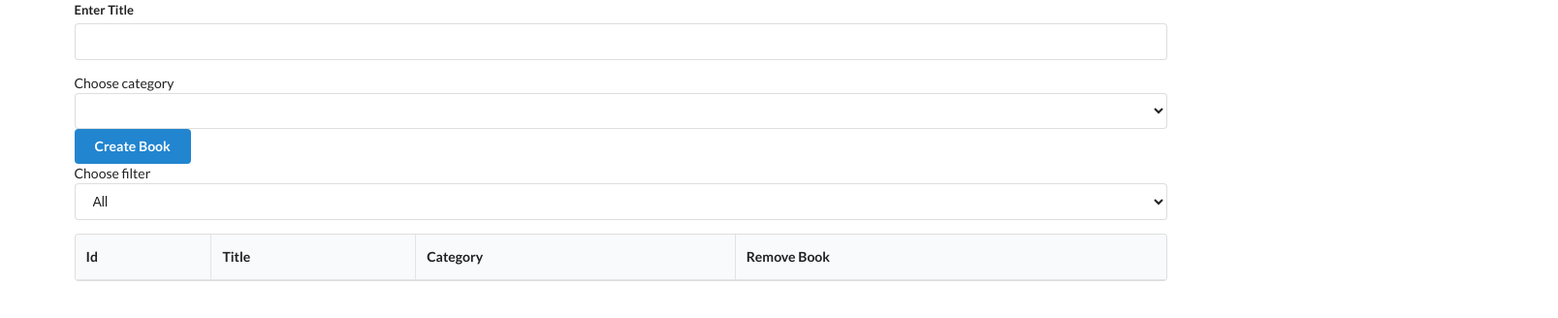
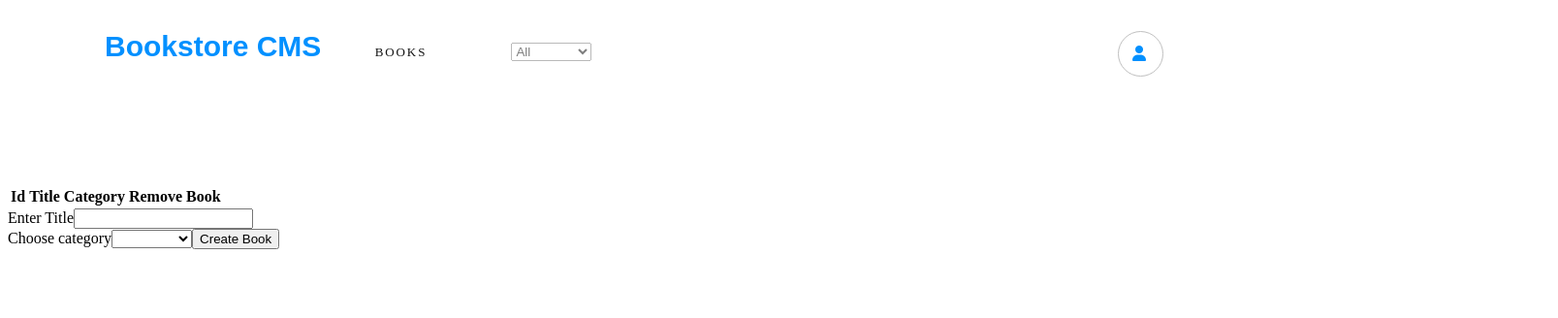
Before and after one commit to SamroodAli/magic-books, a React (Create React App) app: page / in a window 1280 px wide. Shown: the top 328 px of the page at 97% size, 1607 px wide, since content can reach past the window. Built offline with nearby package versions, Linux system fonts and the light colour scheme.

Commit message:
Style: Style header for the bookstore

```diff
--- a/public/index.html
+++ b/public/index.html
@@ -25,11 +25,25 @@
       Learn how to configure a non-root public URL by running `npm run build`.
     -->
     <title>Magic Books</title>
-    <link rel="stylesheet" href="https://cdnjs.cloudflare.com/ajax/libs/semantic-ui/2.4.1/semantic.min.css" integrity="sha512-8bHTC73gkZ7rZ7vpqUQThUDhqcNFyYi2xgDgPDHc+GXVGHXq+xPjynxIopALmOPqzo9JZj0k6OqqewdGO3EsrQ==" crossorigin="anonymous" referrerpolicy="no-referrer" />
+
+    <link rel="preconnect" href="https://fonts.googleapis.com" />
+    <link rel="preconnect" href="https://fonts.gstatic.com" crossorigin />
+    <link
+      href="https://fonts.googleapis.com/css2?family=Montserrat:wght@100&display=swap"
+      rel="stylesheet"
+    />
+    <link
+      rel="stylesheet"
+      href="https://cdnjs.cloudflare.com/ajax/libs/font-awesome/6.0.0-beta2/css/all.min.css"
+      integrity="sha512-YWzhKL2whUzgiheMoBFwW8CKV4qpHQAEuvilg9FAn5VJUDwKZZxkJNuGM4XkWuk94WCrrwslk8yWNGmY1EduTA=="
+      crossorigin="anonymous"
+      referrerpolicy="no-referrer"
+    />
   </head>
   <body>
     <noscript>You need to enable JavaScript to run this app.</noscript>
     <div id="root"></div>
+
     <!--
       This HTML file is a template.
       If you open it directly in the browser, you will see an empty page.
--- a/src/components/App.jsx
+++ b/src/components/App.jsx
@@ -1,10 +1,12 @@
 import BooksForm from '../containers/BooksFormContainer';
 import BooksList from '../containers/BooksListContainer';
+import Header from './Header';
 
 const App = () => (
-  <div className="ui container">
+  <div>
+    <Header />
+    <BooksList />
     <BooksForm />
-    <BooksList />
   </div>
 );
 export default App;
--- a/src/components/BookForm.jsx
+++ b/src/components/BookForm.jsx
@@ -49,7 +49,7 @@ const BookForm = ({ initialValues, handleChange }) => {
   };
 
   const renderForm = ({ handleSubmit }) => (
-    <form onSubmit={handleSubmit} className="ui form error ">
+    <form onSubmit={handleSubmit}>
       <Field name="title" component={renderInput} label="Enter Title" />
 
       <label htmlFor="category">
@@ -63,7 +63,7 @@ const BookForm = ({ initialValues, handleChange }) => {
         </Field>
       </label>
 
-      <button type="submit" className="ui button primary">
+      <button type="submit">
         Create Book
       </button>
     </form>
--- a/src/components/BooksList.jsx
+++ b/src/components/BooksList.jsx
@@ -1,15 +1,15 @@
 import PropTypes from 'prop-types';
 import Book from './Book';
-import CategoryFilter from './CategoryFilter';
 
-const BooksList = ({
-  books,
-  currentFilter,
-  handleRemoveBook,
-  handleFilterChange,
-}) => {
+const BooksList = ({ books, currentFilter, handleRemoveBook }) => {
   const bookToBookElement = ({ id, title, category }) => (
-    <Book key={id} id={id} title={title} category={category} handleRemoveBook={handleRemoveBook} />
+    <Book
+      key={id}
+      id={id}
+      title={title}
+      category={category}
+      handleRemoveBook={handleRemoveBook}
+    />
   );
 
   const currentFilterBooksOnly = (book) => {
@@ -19,12 +19,13 @@ const BooksList = ({
     return book.category === currentFilter;
   };
 
-  const renderBooks = books.filter(currentFilterBooksOnly).map(bookToBookElement);
+  const renderBooks = books
+    .filter(currentFilterBooksOnly)
+    .map(bookToBookElement);
 
   return (
-    <div className="ui container">
-      <CategoryFilter handleFilterChange={handleFilterChange} />
-      <table className="ui celled table">
+    <div className>
+      <table>
         <thead>
           <tr>
             <th>Id</th>
@@ -54,6 +55,5 @@ BooksList.propTypes = {
   ),
   currentFilter: PropTypes.string,
   handleRemoveBook: PropTypes.func.isRequired,
-  handleFilterChange: PropTypes.func.isRequired,
 };
 export default BooksList;
--- a/src/components/CategoryFilter.jsx
+++ b/src/components/CategoryFilter.jsx
@@ -18,9 +18,7 @@ const CategoryFilter = ({ handleFilterChange }) => {
   };
 
   return (
-    <div className="ui form">
     <label htmlFor="category">
-        Choose filter
       <select name="category" onChange={onSelect}>
         {CATEGORIES.map((category) => (
           <option key={category} value={category}>
@@ -29,7 +27,6 @@ const CategoryFilter = ({ handleFilterChange }) => {
         ))}
       </select>
     </label>
-    </div>
   );
 };
 
--- /dev/null
+++ b/src/components/Header.jsx
@@ -0,0 +1,21 @@
+import PropTypes from 'prop-types';
+import CategoryFilter from './CategoryFilter';
+
+const Header = ({ handleFilterChange }) => (
+  <div className="panel-bg">
+    <span className="Bookstore-CMS Text-Style-5"> Bookstore CMS </span>
+    <span className="BOOKS Text-Style-7"> BOOKS </span>
+    <span className="CATEGORIES Text-Style-7">
+      <CategoryFilter handleFilterChange={handleFilterChange} />
+    </span>
+    <div className="Oval">
+      <i className="fa fa-user Mask" aria-hidden="true" />
+    </div>
+  </div>
+);
+
+Header.propTypes = {
+  handleFilterChange: PropTypes.func.isRequired,
+};
+
+export default Header;
--- a/src/style.css
+++ b/src/style.css
@@ -1,3 +1,69 @@
-h1 {
-  font-size: 1rem;
+.panel-bg {
+  width: 87.5rem;
+  height: 5.938rem;
+  margin: 0 0 2.375rem;
+  padding: 1.438rem 6.188rem 1.688rem 6.25rem;
+  background-color: #fff;
 }
+
+.Bookstore-CMS {
+  width: 15rem;
+  height: 2.313rem;
+  margin: 0.375rem 2.938rem 0.125rem 0;
+  font-family: 'Montserrat Bold', sans-serif;
+  font-size: 1.875rem;
+  font-weight: bolder;
+  font-stretch: normal;
+  font-style: normal;
+  line-height: normal;
+  letter-spacing: normal;
+  color: #0290ff;
+}
+
+.BOOKS {
+  width: 3.688rem;
+  height: 1rem;
+  margin: 1.125rem 2.563rem 0.688rem 0;
+  font-size: 0.813rem;
+  font-weight: normal;
+  font-stretch: normal;
+  font-style: normal;
+  line-height: normal;
+  letter-spacing: 1.9px;
+  color: #121212;
+}
+
+.CATEGORIES {
+  width: 6.563rem;
+  height: 1rem;
+  margin: 1.125rem 41.5rem 0.688rem 2.563rem;
+  opacity: 0.5;
+  font-family: 'Montserrat', sans-serif;
+  font-size: 0.813rem;
+  font-weight: normal;
+  font-stretch: normal;
+  font-style: normal;
+  line-height: normal;
+  letter-spacing: 1.9px;
+  color: #121212;
+}
+
+.Oval {
+  width: 2.813rem;
+  height: 2.813rem;
+  margin: 0 0 0 41.5rem;
+  border: 1px solid silver;
+  border-radius: 50%;
+  position: absolute;
+  top: 2rem;
+  right: 5rem;
+  display: flex;
+  align-items: center;
+  justify-content: center;
+}
+
+.Mask {
+  width: 1.063rem;
+  height: 1.063rem;
+  color: #0290ff;
+}
```
Also changed, not shown: src/containers/HeaderContainer.jsx (added, +19 -0 lines). Lines whose indentation alone changed are shown as unchanged.
